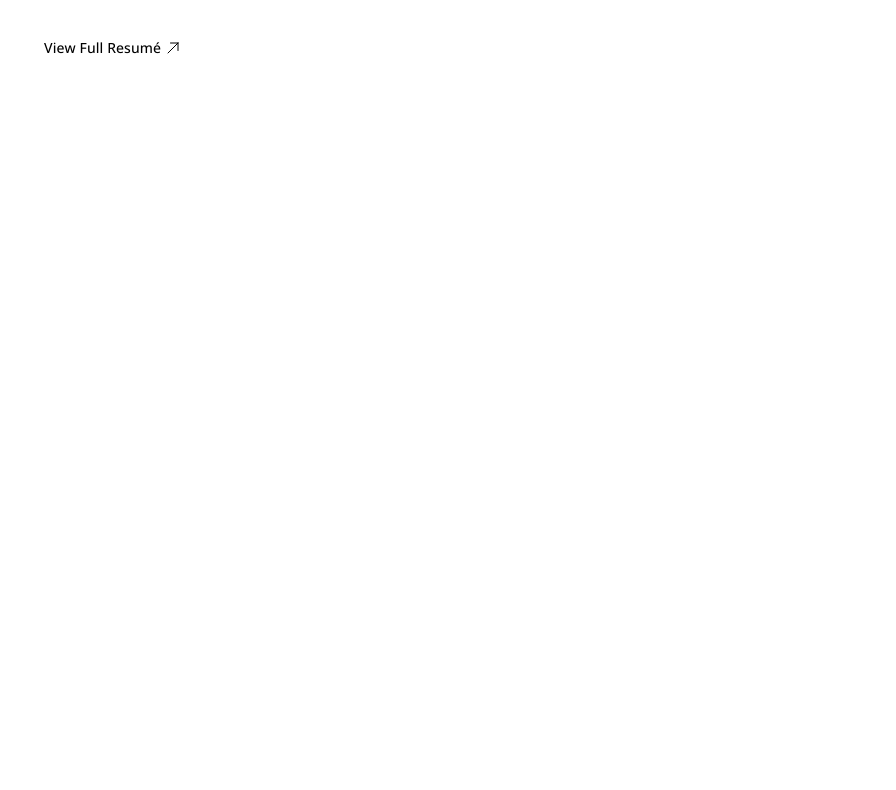
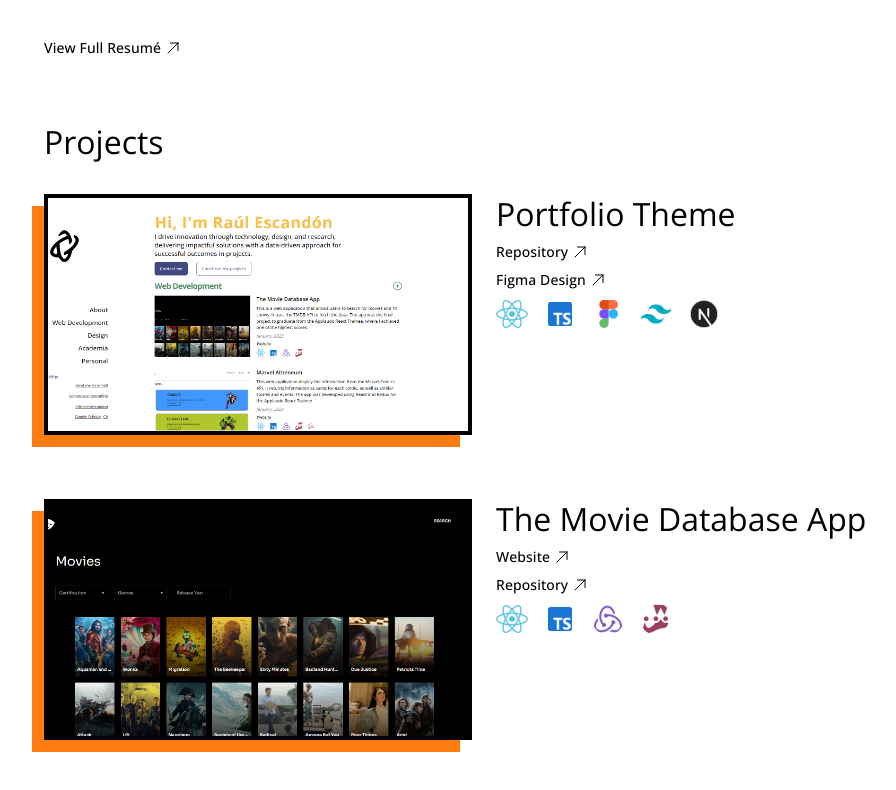
Before and after one commit to elmerescandon/eret_portfolio, a Next.js app: page / in a window 1280 px wide. Shown: the part 1470-2260 px from the top of the page, without its empty margins (156-1052 px from the left). Before the commit the page ends 1528 px from the top, so only its background shows below. Built offline with nearby package versions, Linux system fonts and the light colour scheme.

Commit message:
Fix layout issue in PortfolioDesktop template

```diff
--- a/src/atomic-design/Templates/PortfolioDesktop.tsx
+++ b/src/atomic-design/Templates/PortfolioDesktop.tsx
@@ -15,7 +15,7 @@ const PortfolioDesktop = () => {
         sectionReferences={[viewAbout, viewExperience, viewProjects]}
       />
       <div
-        className="flex flex-col items-center gap-16
+        className="flex flex-col gap-16 w-full items-center
         max-[1600px]:pl-32
         max-[1280px]:px-[117px]
         max-[905px]:pr-8
@@ -24,7 +24,7 @@ const PortfolioDesktop = () => {
       >
         <BioGeneral ref={viewAbout} />
         <WorkExperience ref={viewExperience} />
-        {/* <ProjectExperience ref={viewProjects} /> */}
+        <ProjectExperience ref={viewProjects} />
       </div>
     </div>
   );
```
